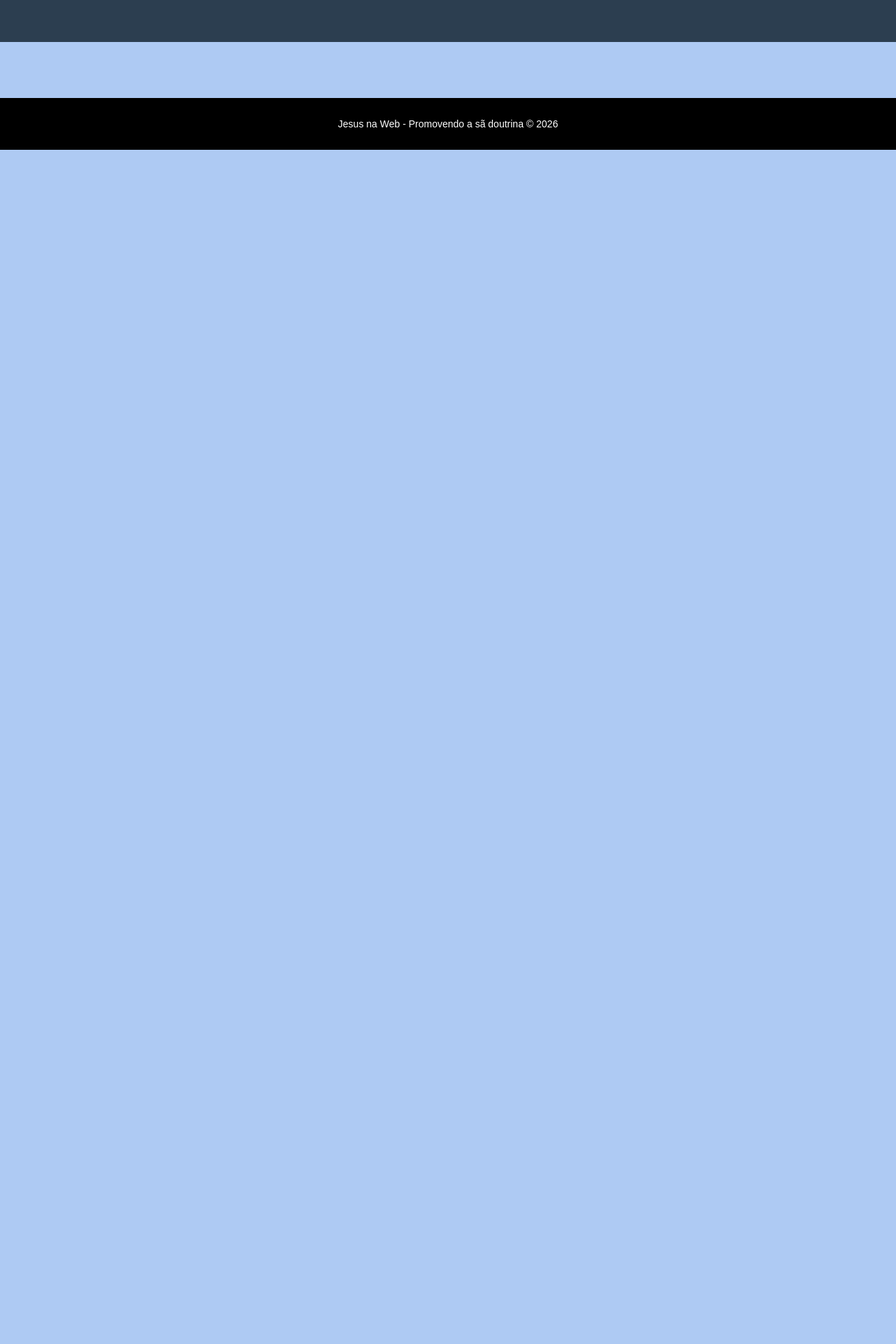
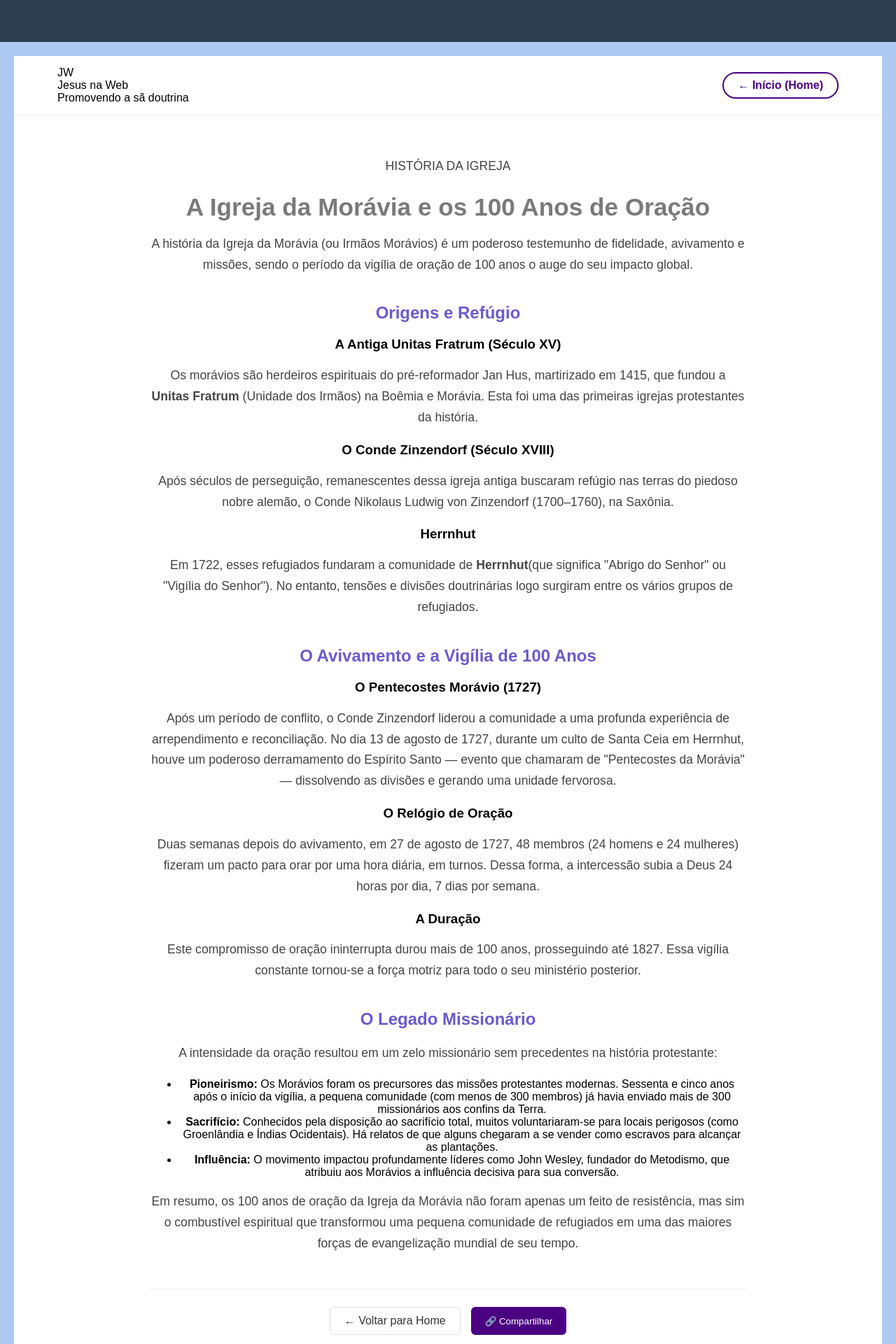
Before and after one commit to alianorafael-ti/jesus-na-web-react, a React (Vite) app: page /historia/moravia in a window 1280 px wide. Shown: the part 140-2060 px from the top of the page at 70% size. Before the commit the page ends 800 px from the top, so only its background shows below. Built offline with nearby package versions, Linux system fonts and the light colour scheme.

Commit message:
git commit -m "Fix: rotas duplicadas, correção de links na Home e nova página Morávia"

```diff
--- a/src/App.jsx
+++ b/src/App.jsx
@@ -12,6 +12,7 @@ import Contato from "./pages/Contato.jsx";
 import Wesley from "./pages/Wesley.jsx";
 import Lutero from "./pages/Lutero";
 import Watts from "./pages/Watts";
+import Moravia from "./pages/Moravia";
 
 function App() {
   return (
@@ -28,6 +29,7 @@ function App() {
           <Route path="/compositores/wesley" element={<Wesley />} />
           <Route path="/compositores/lutero" element={<Lutero />} />
           <Route path="/compositores/watts" element={<Watts />} />
+          <Route path="/historia/moravia" element={<Moravia />} />
         </Routes>
       </Layout>
     </Router>
--- a/src/pages/Home.jsx
+++ b/src/pages/Home.jsx
@@ -30,14 +30,54 @@ export default function Home() {
         <h2>Mensagens e Estudos</h2>
 
         <div className="cards">
-          <Card titulo="Série Compositores da Harpa Cristã"texto="Novas biografias quinzenais em ordem cronológica. Conheça as histórias por traz do louvores!"link="/compositores/intro"imagem={compositores}/>
-          <Card titulo="História da Igreja" texto="A história do cristianismo" link="/estudos" imaem={historia}/>
-          <Card titulo="Meditações" texto="Reflexões diárias" link="/meditacao" imagem={meditacao}/>
-          <Card titulo="Estudos Bíblicos" texto="Crescimento espiritual" link="/estudos" imagem={estudos}/>
-          <Card titulo="Apologética" texto="Defesa da fé cristã" link="/estudos" imagem={apologetica}/>
-          <Card titulo="Espírito Santo" texto="Estudos sobre o Espírito Santo" link="/estudos" imagem={espirito}/>
-          <Card titulo="Missões" texto="Ide por todo o mundo" link="/estudos" imagem={missoes}/>
-          <Card titulo="Quem Somos" texto="Conheça o projeto Jesus na Web" link="/quem-somos" imagem={aliano}/>
+          <Card
+            titulo="Série Compositores da Harpa Cristã"
+            texto="Novas biografias quinzenais em ordem cronológica. Conheça as histórias por traz do louvores!"
+            link="/compositores/intro"
+            imagem={compositores}
+          />
+          <Card
+            titulo="História da Igreja"
+            texto="A história do cristianismo"
+            link="/historia/moravia"
+            imagem={historia}
+          />
+          <Card
+            titulo="Meditações"
+            texto="Reflexões diárias"
+            link="/meditacao"
+            imagem={meditacao}
+          />
+          <Card
+            titulo="Estudos Bíblicos"
+            texto="Crescimento espiritual"
+            link="/estudos"
+            imagem={estudos}
+          />
+          <Card
+            titulo="Apologética"
+            texto="Defesa da fé cristã"
+            link="/estudos"
+            imagem={apologetica}
+          />
+          <Card
+            titulo="Espírito Santo"
+            texto="Estudos sobre o Espírito Santo"
+            link="/estudos"
+            imagem={espirito}
+          />
+          <Card
+            titulo="Missões"
+            texto="Ide por todo o mundo"
+            link="/estudos"
+            imagem={missoes}
+          />
+          <Card
+            titulo="Quem Somos"
+            texto="Conheça o projeto Jesus na Web"
+            link="/quem-somos"
+            imagem={aliano}
+          />
         </div>
       </section>
 
@@ -63,20 +103,9 @@ export default function Home() {
         <div className="contato-box">
           <form className="contato-form">
 
-            <input
-              type="text"
-              placeholder="Seu nome"
-            />
-
-            <input
-              type="email"
-              placeholder="Seu email"
-            />
-
-            <textarea
-              placeholder="Mensagem"
-              rows="5"
-            ></textarea>
+            <input type="text" placeholder="Seu nome" />
+            <input type="email" placeholder="Seu email" />
+            <textarea placeholder="Mensagem" rows="5"></textarea>
 
             <div className="botoes">
               <button type="submit">Enviar</button>
--- /dev/null
+++ b/src/pages/Moravia.jsx
@@ -0,0 +1,131 @@
+import { Link } from "react-router-dom";
+import "../styles/Leitura.css";
+
+export default function Moravia() {
+  return (
+    <div className="container">
+
+      {/* TOPO */}
+      <div className="nav-top">
+        <div className="brand">
+          <div className="logo">JW</div>
+          <div>
+            <div className="brand-title">Jesus na Web</div>
+            <div className="brand-sub">Promovendo a sã doutrina</div>
+          </div>
+        </div>
+
+        <Link to="/" className="btn-voltar">
+              ← Início (Home)
+        </Link>
+      </div>
+
+      <main className="leitura-container">
+
+        <p className="serie-label">
+          HISTÓRIA DA IGREJA
+        </p>
+
+        <h1>A Igreja da Morávia e os 100 Anos de Oração</h1>
+
+        <p>
+          A história da Igreja da Morávia (ou Irmãos Morávios) é um poderoso testemunho
+          de fidelidade, avivamento e missões, sendo o período da vigília de oração
+          de 100 anos o auge do seu impacto global.
+        </p>
+
+        <h2>Origens e Refúgio</h2>
+
+        <h3>A Antiga Unitas Fratrum (Século XV)</h3>
+        <p>
+          Os morávios são herdeiros espirituais do pré-reformador Jan Hus, martirizado em 1415,
+          que fundou a <strong>Unitas Fratrum</strong> (Unidade dos Irmãos) na Boêmia e Morávia.
+          Esta foi uma das primeiras igrejas protestantes da história.
+        </p>
+
+        <h3>O Conde Zinzendorf (Século XVIII)</h3>
+        <p>
+          Após séculos de perseguição, remanescentes dessa igreja antiga buscaram refúgio
+          nas terras do piedoso nobre alemão, o Conde Nikolaus Ludwig von Zinzendorf
+          (1700–1760), na Saxônia.
+        </p>
+
+        <h3>Herrnhut</h3>
+        <p>
+          Em 1722, esses refugiados fundaram a comunidade de <strong>Herrnhut</strong>
+          (que significa "Abrigo do Senhor" ou "Vigília do Senhor"). No entanto, tensões
+          e divisões doutrinárias logo surgiram entre os vários grupos de refugiados.
+        </p>
+
+        <h2>O Avivamento e a Vigília de 100 Anos</h2>
+
+        <h3>O Pentecostes Morávio (1727)</h3>
+        <p>
+          Após um período de conflito, o Conde Zinzendorf liderou a comunidade a uma
+          profunda experiência de arrependimento e reconciliação. No dia 13 de agosto
+          de 1727, durante um culto de Santa Ceia em Herrnhut, houve um poderoso
+          derramamento do Espírito Santo — evento que chamaram de "Pentecostes da Morávia"
+          — dissolvendo as divisões e gerando uma unidade fervorosa.
+        </p>
+
+        <h3>O Relógio de Oração</h3>
+        <p>
+          Duas semanas depois do avivamento, em 27 de agosto de 1727, 48 membros
+          (24 homens e 24 mulheres) fizeram um pacto para orar por uma hora diária,
+          em turnos. Dessa forma, a intercessão subia a Deus 24 horas por dia, 7 dias por semana.
+        </p>
+
+        <h3>A Duração</h3>
+        <p>
+          Este compromisso de oração ininterrupta durou mais de 100 anos, prosseguindo até 1827.
+          Essa vigília constante tornou-se a força motriz para todo o seu ministério posterior.
+        </p>
+
+        <h2>O Legado Missionário</h2>
+        <p>
+          A intensidade da oração resultou em um zelo missionário sem precedentes na história protestante:
+        </p>
+
+        <ul>
+          <li><strong>Pioneirismo:</strong> Os Morávios foram os precursores das missões protestantes modernas. Sessenta e cinco anos após o início da vigília, a pequena comunidade (com menos de 300 membros) já havia enviado mais de 300 missionários aos confins da Terra.</li>
+          <li><strong>Sacrifício:</strong> Conhecidos pela disposição ao sacrifício total, muitos voluntariaram-se para locais perigosos (como Groenlândia e Índias Ocidentais). Há relatos de que alguns chegaram a se vender como escravos para alcançar as plantações.</li>
+          <li><strong>Influência:</strong> O movimento impactou profundamente líderes como John Wesley, fundador do Metodismo, que atribuiu aos Morávios a influência decisiva para sua conversão.</li>
+        </ul>
+
+        <p>
+          Em resumo, os 100 anos de oração da Igreja da Morávia não foram apenas um feito
+          de resistência, mas sim o combustível espiritual que transformou uma pequena
+          comunidade de refugiados em uma das maiores forças de evangelização mundial de seu tempo.
+        </p>
+
+        {/* BOTÕES */}
+        <div className="nav-links">
+
+          <Link to="/" className="btn-acao">
+            ← Voltar para Home
+          </Link>
+
+          <button
+            className="btn-acao compartilhar"
+            onClick={() => {
+              if (navigator.share) {
+                navigator.share({
+                  title: "Igreja da Morávia - Jesus na Web",
+                  text: "Confira a história dos 100 anos de oração da Igreja da Morávia.",
+                  url: window.location.href,
+                });
+              } else {
+                alert("Copie o link do navegador para compartilhar.");
+              }
+            }}
+          >
+            🔗 Compartilhar
+          </button>
+
+        </div>
+
+      </main>
+
+    </div>
+  );
+}
```
